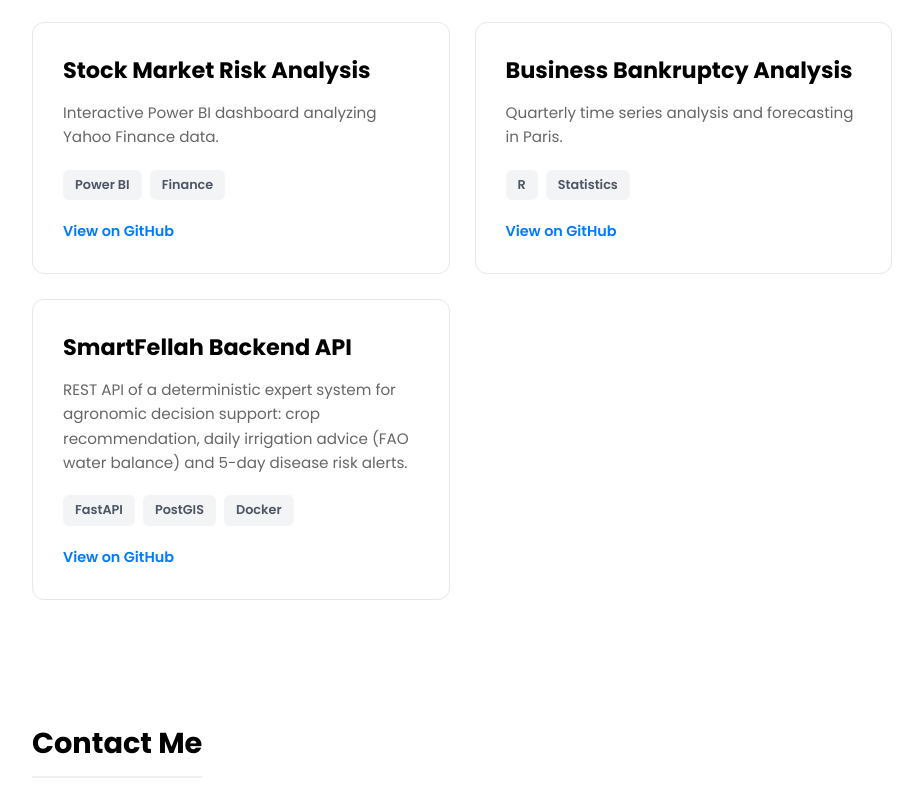
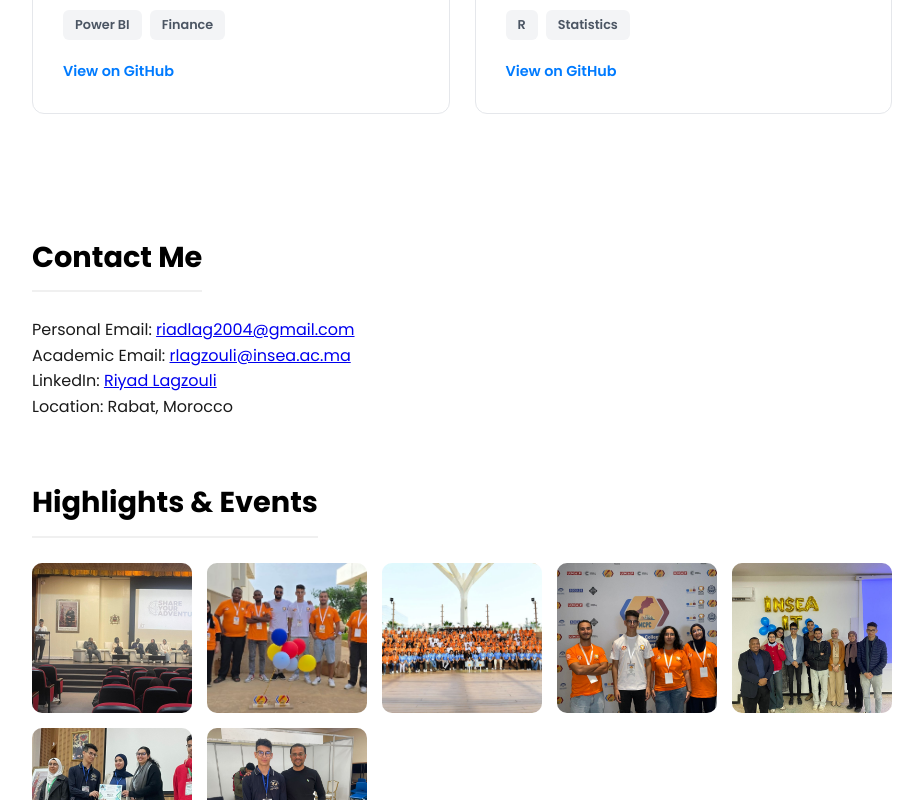
Before and after one commit to riyad-77/riyad-portfolio, a plain HTML site: page index.html in a window 1280 px wide. Shown: the part 4764-5564 px from the top of the page, without its empty margins (178-1101 px from the left). Drawn offline with Linux system fonts and the light colour scheme.

Commit message:
Remove SmartFellah Backend API project card
Removed the SmartFellah Backend API project card from the projects grid.

```diff
--- a/index.html
+++ b/index.html
@@ -274,7 +274,6 @@
 
       <div class="project-card">
         <h3>Morocco Bank Network Lakehouse</h3>
-        <img src="https://raw.githubusercontent.com/riyad-77/morocco-bank-network-lakehouse/main/dashboard.png" alt="Power BI dashboard of Morocco's bank branch network" style="width: 100%; height: 150px; object-fit: cover; object-position: top; border-radius: 8px; margin-bottom: 10px;">
         <p>Daily Databricks pipeline ingesting 2,700+ OpenStreetMap bank branches: Delta medallion architecture, multilingual name normalization (French, Arabic, Tifinagh), spatial join to the 12 regions, incremental MERGE and SCD2 history. dbt star schema with 25 tests, GitHub Actions CI and a Power BI dashboard of branches per 10,000 inhabitants.</p>
         <div class="tags">
           <span>Databricks</span>
@@ -326,12 +325,6 @@
         <a href="https://github.com/riyad-77/Series-chronologiques" target="_blank" class="view-link">View on GitHub</a>
       </div>
 
-      <div class="project-card">
-        <h3>SmartFellah Backend API</h3>
-        <p>REST API of a deterministic expert system for agronomic decision support: crop recommendation, daily irrigation advice (FAO water balance) and 5-day disease risk alerts.</p>
-        <div class="tags"><span>FastAPI</span> <span>PostGIS</span> <span>Docker</span></div>
-        <a href="https://github.com/riyad-77/SmartFellah" target="_blank" class="view-link">View on GitHub</a>
-      </div>
 
     </div>
   </section>
```
